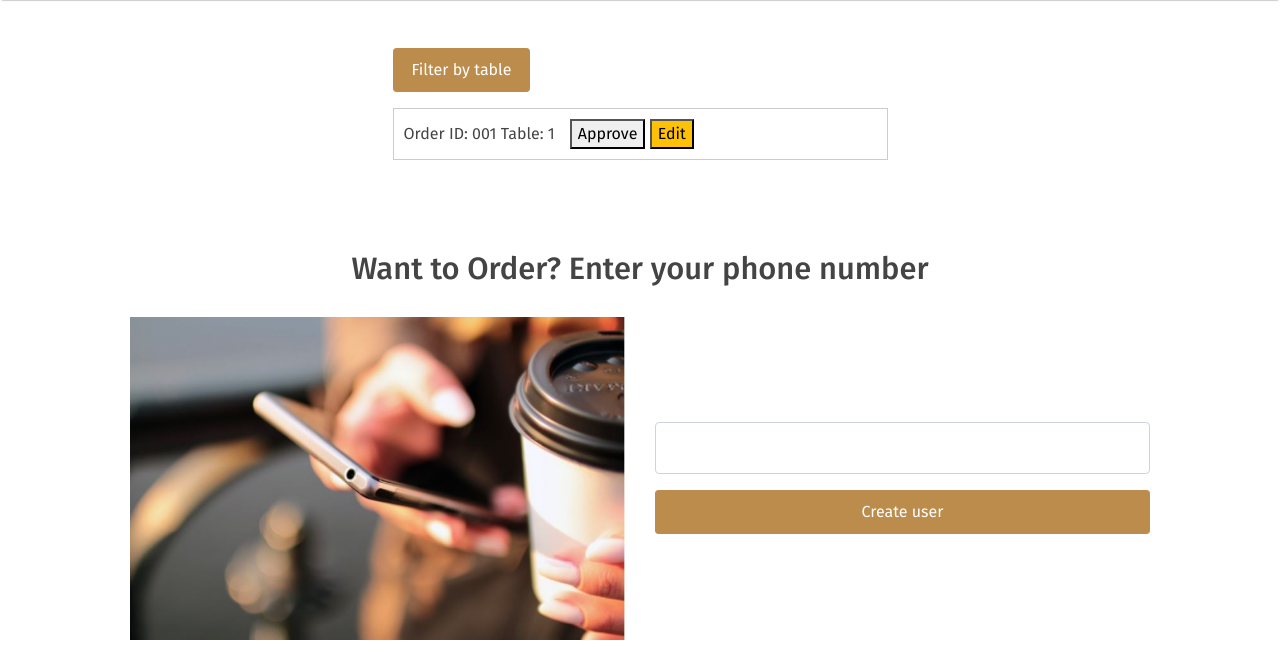
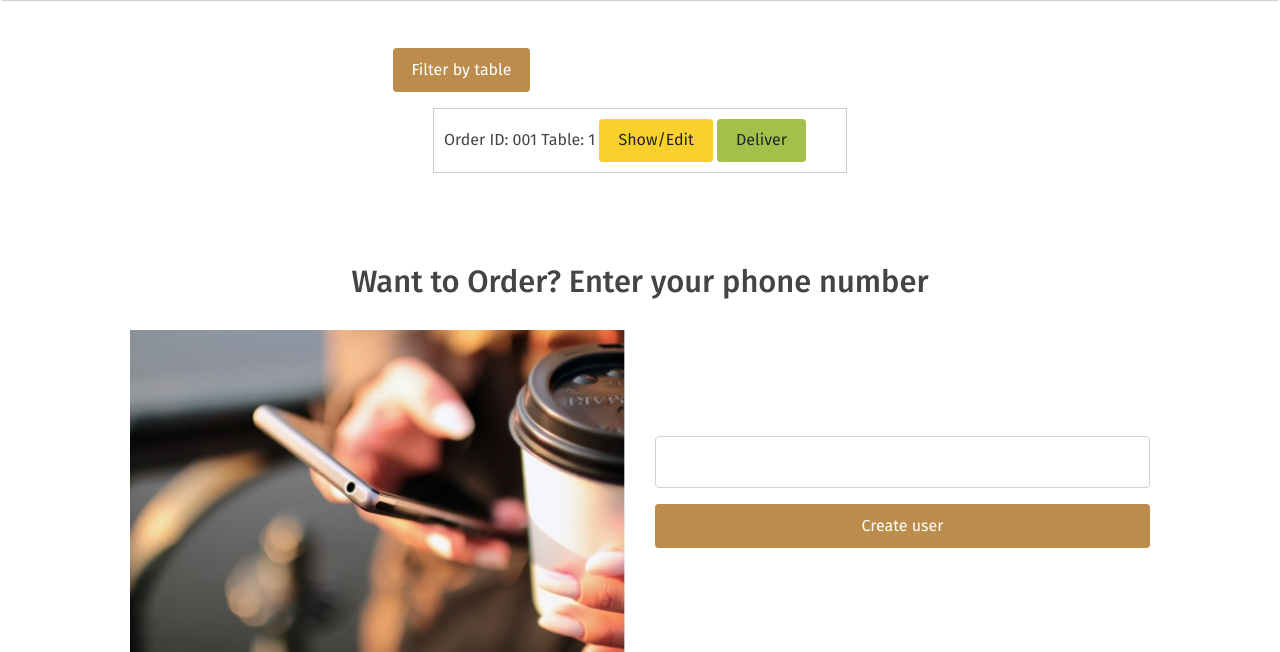
Before and after one commit to Ramin-RX7/CafeMenu, a Django app: page /dashboard/ in a window 1280 px wide. Shown: the part 86-738 px from the top of the page. Run offline with Django 4.2, Linux system fonts and the light colour scheme; tables that the repository leaves empty hold one stand-in row (values such as "Sample post"); some libraries are stand-ins or nearby versions.

Commit message:
chore : add for loop and if condition for order.status in dashboard_staff.html

```diff
--- a/src/templates/panel/dashboard_staff.html
+++ b/src/templates/panel/dashboard_staff.html
@@ -12,19 +12,32 @@
         </div>
     </div>
 
+    {% for order in orders %}
+
     <div class="row mt-3">
-        <div class="col-md-6 mx-auto" id="contentSection">
+        <div class="col-md-6.1 mx-auto" id="contentSection">
             <!-- All Orders -->
                 <div id="initialContent">
                     <div class="order-dsh">
                         <div class="row" >
                             <div class="col">
                                 Order ID: 001 Table: 1
+                                {% if order.status == 'Pending' or order.status == 'Approved' %}
+                                    <button  type="button" class="btn btn-warning" href="#" name="{{ order.id }}" >Show/Edit</button>
+                                {% elif order.status == 'Delivered' %}
+                                    <button type="button" class="btn btn-success" href="#" name="{{ order.id }}">Pay</button>
+                                {% endif %}
+                                {% if order.status == 'Pending' %}
+                                    <button type="button" class="btn btn-light" href="#" name="{{ order.id }}">Approve</button>
+                                    <button type="button" class="btn btn-danger" href="#" name="{{ order.id }}">Reject</button>
+                                {% elif order.status == 'Approved' %}
+                                    <button type="button" class="btn btn-success" href="#" name="{{ order.id }}">Deliver</button>
+                                {% endif %}
                             </div>
                         </div>
                         <div class="col">
-                      <button class="button approve">Approve</button>
-                      <button class="button edit-dsh">Edit</button>
+                        {% comment %} <button class="button approve">Approve</button> {% endcomment %}
+                        {% comment %} <button class="button edit-dsh">Edit</button> {% endcomment %}
                         </div>
                     </div>
                 </div>
@@ -45,6 +58,7 @@
             </div>
         </div>
     </div>
+    {% endfor %}
 </div>
 
 <!-- Add Bootstrap JS and jQuery scripts -->
```
Lines whose indentation alone changed are shown as unchanged.
